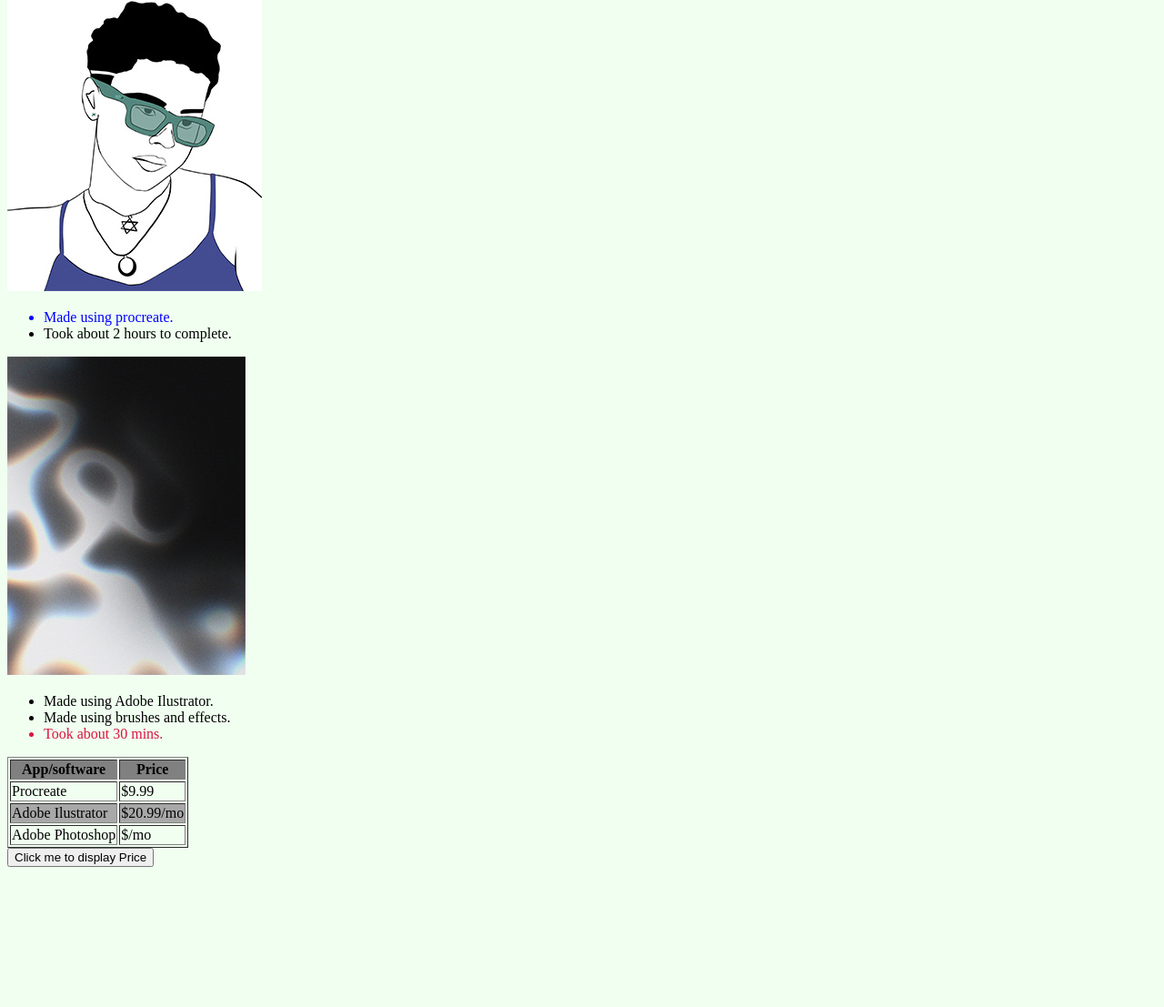
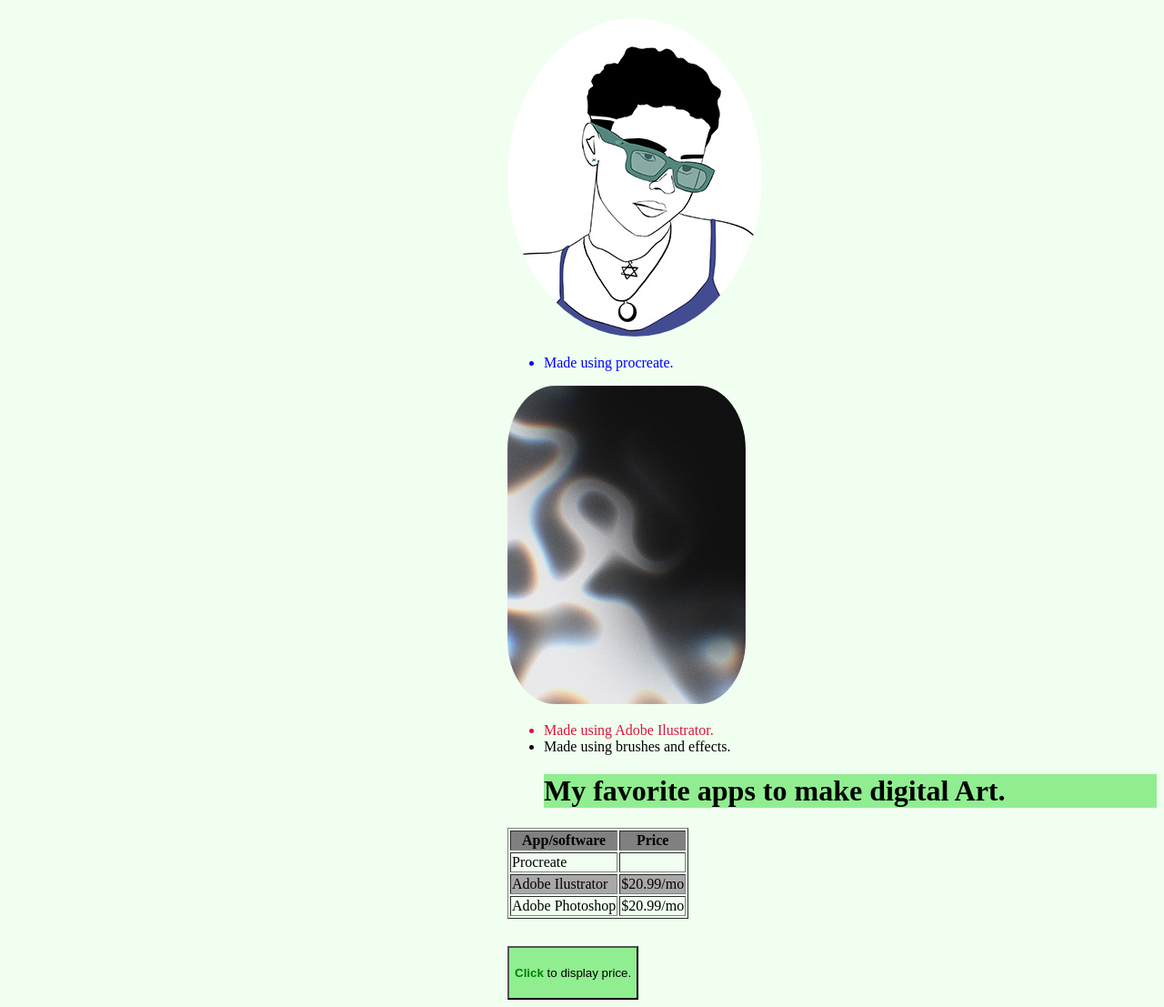
Before and after one commit to chrisMiranda02/HTML-2-R, a plain HTML site: page art2.html in a window 1280 px wide. Shown: the part 120-1227 px from the top of the page at 91% size. Before the commit the page ends 1081 px from the top, so only its background shows below. Drawn offline with Linux system fonts and the light colour scheme.

Commit message:
changes to art and about me page
added colors and changed img positions

```diff
--- a/art2.html
+++ b/art2.html
@@ -5,8 +5,39 @@
 <title>CHRS Art</title>
 <style>
 	body{
-		background-color:honeydew;}
+		background-color:honeydew;
+	}
 
+	button
+	{	padding-top:20px;
+		padding-bottom:20px;
+		background-color:lightgreen;
+		margin-top:30px;
+		margin-left: 550px;
+	}
+	H1
+	{	text-align: inherit;
+		background-color:lightgreen;
+	}
+	table
+	{
+		margin-left: 550px;
+	}
+	#imgone
+	{
+		margin-left:550px;
+		margin-top: 50px;
+		border-radius:100%;
+	}
+	#imgtwo
+	{
+		margin-left: 550px;
+		border-radius:20%;
+	}
+	.lists
+	{
+	margin-left: 550px;
+	}
 		}
 	</style>
 	</head>
@@ -18,27 +49,29 @@
 			<th><a href="https://foundarrt.blogspot.com" target="_blank">Blog</a></th>
 			<th><a href="about-me.html">About me</a></th>
 		</table>
-<img src="images/estefania.jpg" alt="ilustration of my best friend estefania">
-	<ul>
-		<li style="color: blue">Made using procreate.</li>
-		<li>Took about 2 hours to complete.</li>
+<img src="images/estefania.jpg" alt="ilustration of my best friend estefania" id="imgone">
+<ul class="lists">
+		<li style="color: blue;">Made using procreate.</li>
+
 		</ul>
 
 
-	<img src="images/artwork-lines.jpg" alt="Artwork with lines">
-	<ul>
-	<li>Made using Adobe Ilustrator.</li>
+	<img src="images/artwork-lines.jpg" alt="Artwork with lines" id="imgtwo">
+	<ul class="lists">
+	<li style="color:crimson;">Made using Adobe Ilustrator.</li>
 		<li>Made using brushes and effects.</li>
-		<li style="color:crimson">Took about 30 mins.</li>
+
+		<h1>My favorite apps to make digital Art.</h1>
+
 		</ul>
-	<table border="thin">
+	<table border="thin;">
 		<tr bgcolor="grey">
 		<th style="color:black">App/software</th>
 			<th>Price</th>
 		</tr>
 		<tr>
 		<td>Procreate</td>
-			<td>$9.99</td>
+			<td id="price"></td>
 		</tr>
 		<tr>
 			<td bgcolor=" #A8A8A8">Adobe Ilustrator</td>
@@ -46,13 +79,12 @@
 			</tr>
 		<tr>
 		<td>Adobe Photoshop</td>
-			<td id="price">$/mo</td>
+			<td>$20.99/mo</td>
 		</tr>
 		</table>
-
 	<button type="button"
-onclick="document.getElementById('price').innerHTML =20.99" >
-Click me to display Price</button>
+onclick="document.getElementById('price').innerHTML =9.99">
+ <span style="color:green;font-weight:bold;">Click</span> to display price.</button>
 
 
 </body>
```
Also changed, not shown: About-me.html (+1 -10 lines), index.html (+8 -4 lines), images/Artboard 1.jpg (added). Lines whose indentation alone changed are shown as unchanged.
